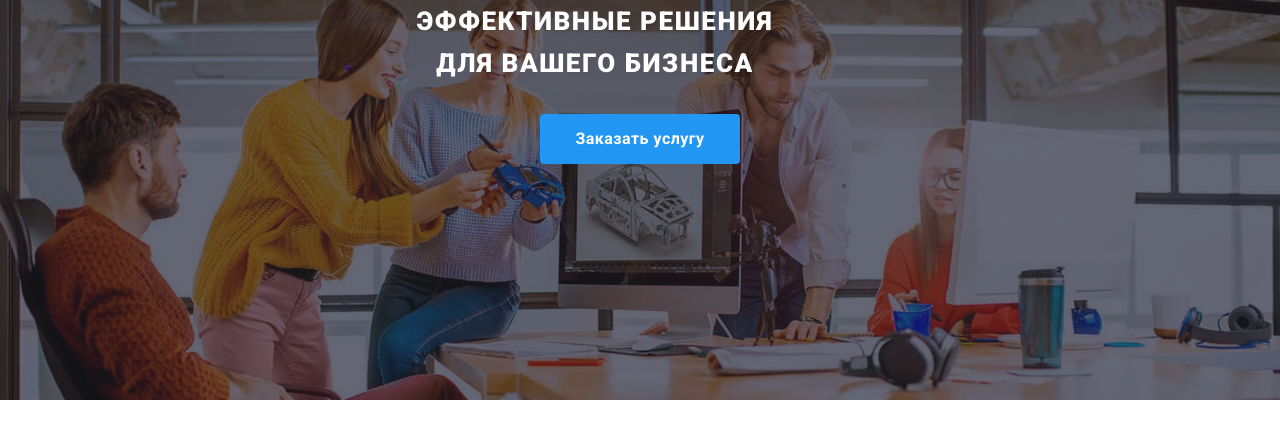
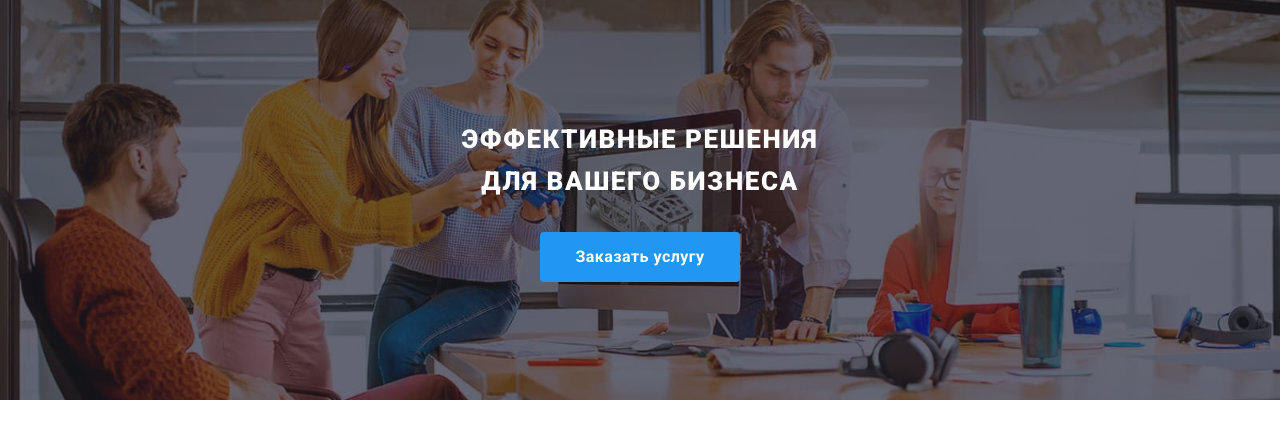
Before and after one commit to DmitriyKorshunov/goit-markup-hw-08, a plain HTML site: page index.html in a window 1280 px wide. Drawn offline with nearby package versions, Linux system fonts and the light colour scheme.

Commit message:
Добавлен паддинги в класс героя и марджины в заголовке

```diff
--- a/sass/layout/_hero.scss
+++ b/sass/layout/_hero.scss
@@ -1,6 +1,7 @@
 .hero {
   width: 100%;
   height: 400px;
+  padding: 118px 60px;
 
   text-align: center;
 
@@ -19,7 +20,7 @@
 
 .hero__title {
   width: 360px;
-  margin: 0;
+  margin: auto;
   margin-bottom: 30px;
 
   color: var(--background-primary-color);
```
Also changed, not shown: css/main.css, css/main.min.css, 2 other files.
